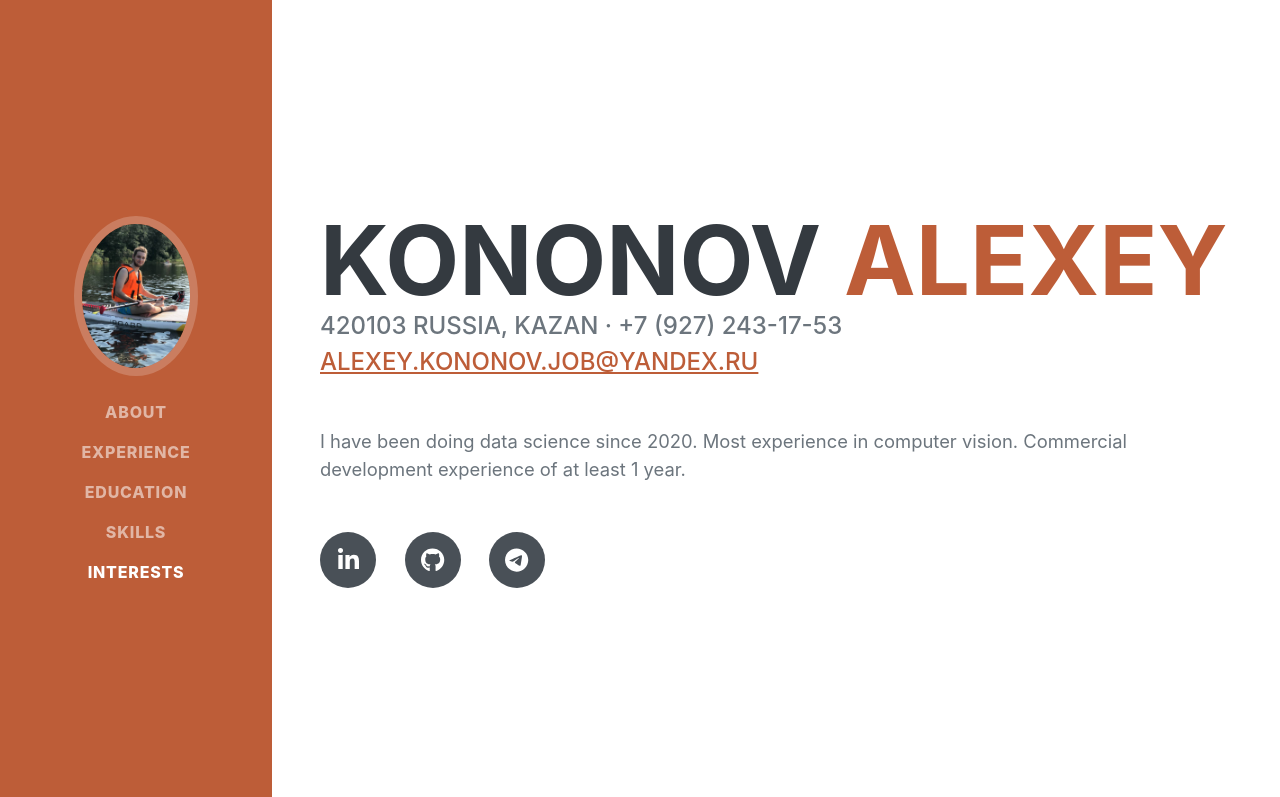
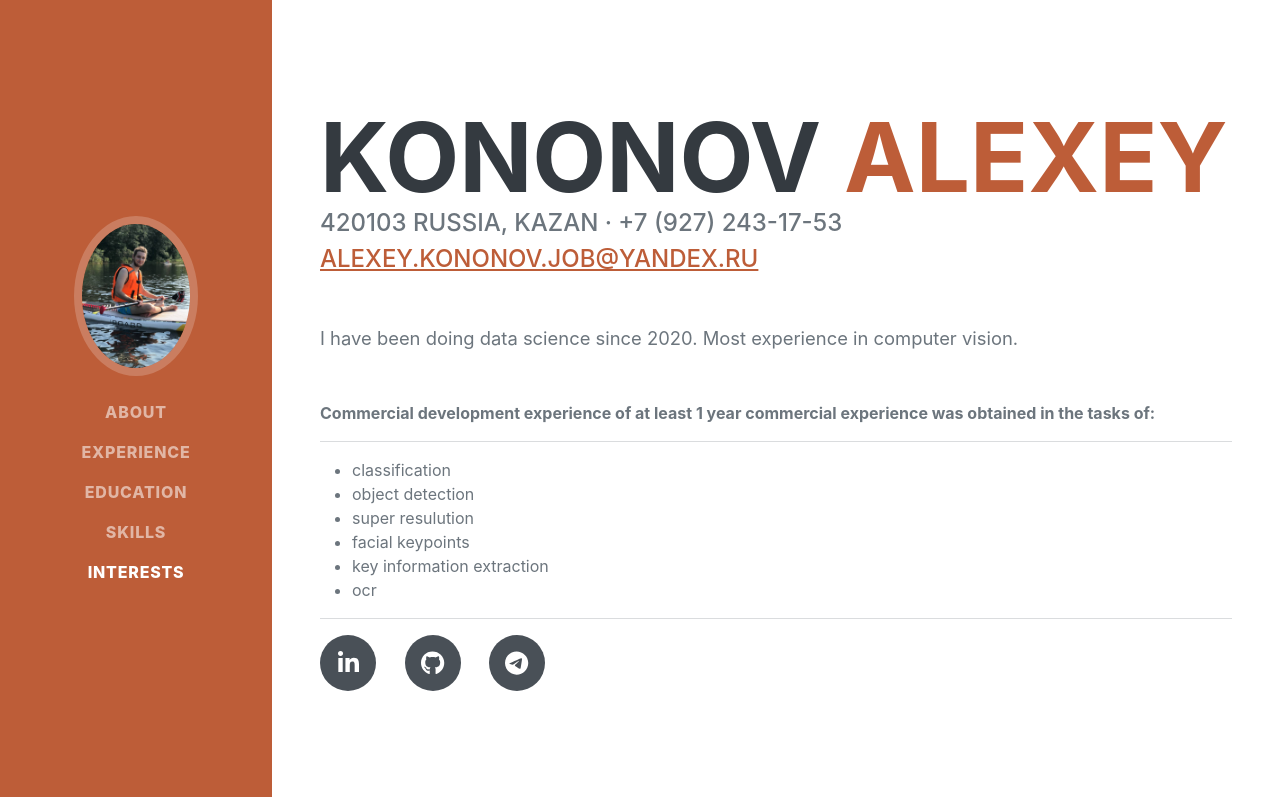
Before and after one commit to LehaShark/LehaShark.github.io, a plain HTML site: page index.html in a window 1280 px wide. Shown: the top 797 px of the page. Drawn offline with nearby package versions, Linux system fonts and the light colour scheme; a web font is replaced by a local one.

Commit message:
change about

```diff
--- a/index.html
+++ b/index.html
@@ -47,7 +47,20 @@
                         420103 Russia, Kazan · +7 (927) 243-17-53
                         <a href="mailto:name@email.com">alexey.kononov.job@yandex.ru</a>
                     </div>
-                    <p class="lead mb-5">I have been doing data science since 2020. Most experience in computer vision. Commercial development experience of at least 1 year.</p>
+                    <p class="lead mb-5">I have been doing data science since 2020. Most experience in computer vision.</p>
+                    <body>
+                    <p><strong>Commercial development experience of at least 1 year commercial experience was obtained in the tasks of:</strong></p>
+                        <hr>
+                        <ul>
+                            <li>classification</li>
+                            <li>object detection</li>
+                            <li>super resulution</li>
+                            <li>facial keypoints</li>
+                            <li>key information extraction</li>
+                            <li>ocr</li>
+                        </ul>
+                        <hr>
+                    </body>
                     <div class="social-icons">
                         <a class="social-icon" href="#!"><i class="fab fa-linkedin-in"></i></a>
                         <a class="social-icon" href="https://github.com/LehaShark"><i class="fab fa-github"></i></a>
```
